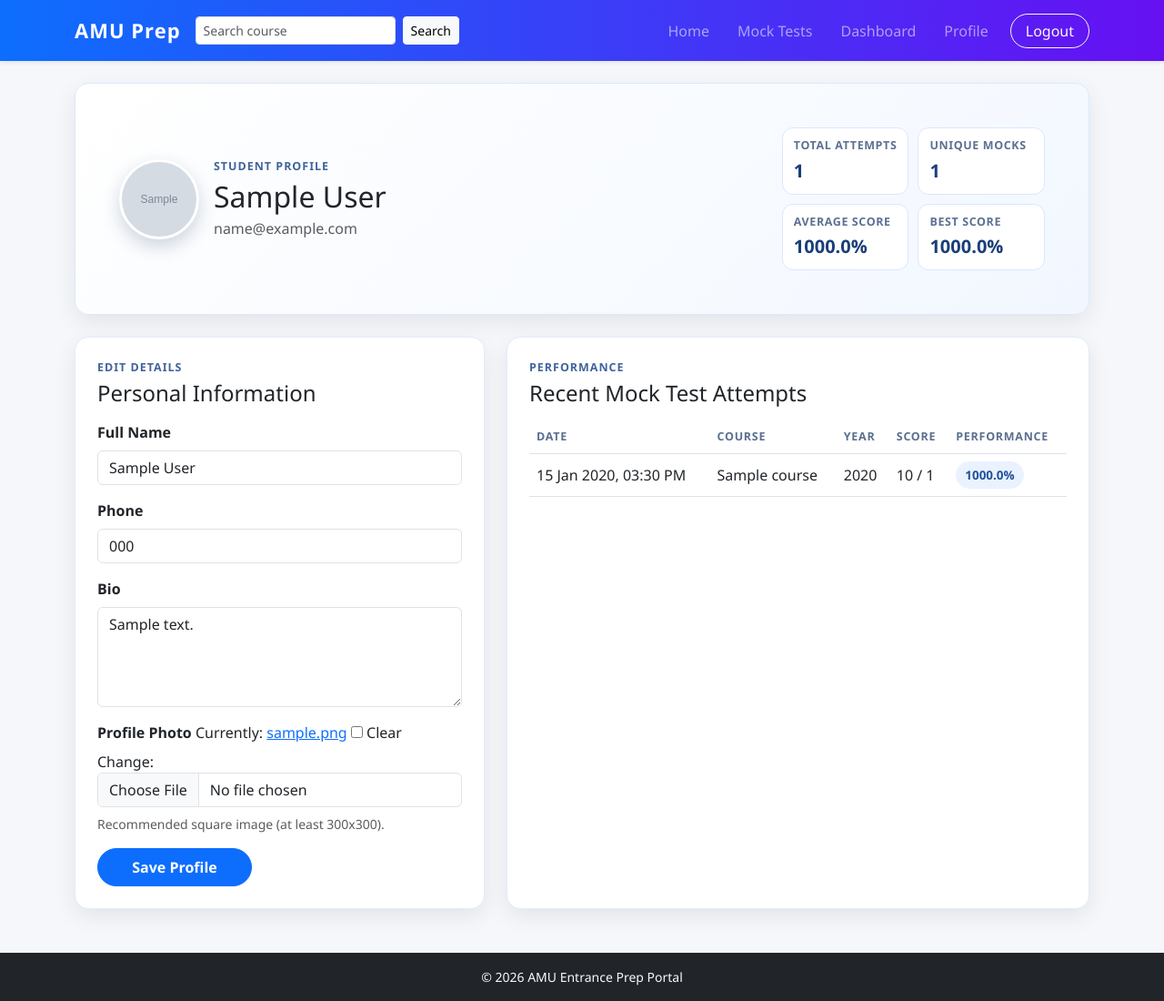
After one commit to Shaaz29/AMU_Entrance_Prep_Portal, a Django app: page /profile/ in a window 1280 px wide. The commit adds this page. Shown: the whole page at 91% size. Run offline with Django 5.2, Linux system fonts and the light colour scheme; a user stored in the database is signed in; tables that the repository leaves empty hold one stand-in row (values such as "Sample post"); grey boxes marked "Sample" are stand-in pictures.

Commit message:
Add profile dashboard, course search, and media deploy support

```diff
--- a/amu_portal/settings.py
+++ b/amu_portal/settings.py
@@ -138,7 +138,7 @@ STATICFILES_STORAGE = "whitenoise.storage.CompressedManifestStaticFilesStorage"
 
 # ================= MEDIA FILES =================
 MEDIA_URL = '/media/'
-MEDIA_ROOT = BASE_DIR / 'media'
+MEDIA_ROOT = os.getenv('MEDIA_ROOT', str(BASE_DIR / 'media'))
 
 
 # ================= AUTH REDIRECT =================
--- a/amu_portal/urls.py
+++ b/amu_portal/urls.py
@@ -1,7 +1,8 @@
 from django.contrib import admin
-from django.urls import path, include
+from django.urls import path, include, re_path
 from django.conf import settings
 from django.conf.urls.static import static
+from django.views.static import serve
 
 urlpatterns = [
     # Admin panel
@@ -15,3 +16,7 @@ urlpatterns = [
 if settings.DEBUG:
     urlpatterns += static(settings.MEDIA_URL, document_root=settings.MEDIA_ROOT)
     urlpatterns += static(settings.STATIC_URL, document_root=settings.STATIC_ROOT)
+else:
+    urlpatterns += [
+        re_path(r'^media/(?P<path>.*)$', serve, {'document_root': settings.MEDIA_ROOT}),
+    ]
--- a/prep/forms.py
+++ b/prep/forms.py
@@ -0,0 +1,15 @@
+from django import forms
+
+from .models import UserProfile
+
+
+class UserProfileForm(forms.ModelForm):
+	class Meta:
+		model = UserProfile
+		fields = ['full_name', 'phone', 'bio', 'photo']
+		widgets = {
+			'full_name': forms.TextInput(attrs={'class': 'form-control', 'placeholder': 'Enter full name'}),
+			'phone': forms.TextInput(attrs={'class': 'form-control', 'placeholder': 'Enter phone number'}),
+			'bio': forms.Textarea(attrs={'class': 'form-control', 'rows': 4, 'placeholder': 'Write something about yourself'}),
+			'photo': forms.ClearableFileInput(attrs={'class': 'form-control'}),
+		}
--- a/prep/urls.py
+++ b/prep/urls.py
@@ -13,6 +13,7 @@ urlpatterns = [
 
     # ================= DASHBOARD =================
     path('dashboard/', views.dashboard, name='dashboard'),
+    path('profile/', views.profile, name='profile'),
 
     # ================= MOCK TESTS =================
     path('mock-tests/', views.mock_tests, name='mock_tests'),
--- a/prep/views.py
+++ b/prep/views.py
@@ -5,12 +5,14 @@ from django.contrib.auth.decorators import login_required
 from django.contrib import messages
 from django.http import JsonResponse
 from django.conf import settings
+from django.utils.http import url_has_allowed_host_and_scheme
 import requests as http_requests
 from requests import exceptions as req_exceptions
 import logging
 
-from .models import MockTest, Question, Result, Course
+from .models import MockTest, Question, Result, Course, UserProfile
 from .utils import import_questions
+from .forms import UserProfileForm
 
 
 logger = logging.getLogger(__name__)
@@ -195,11 +197,14 @@ def user_login(request):
     if request.method == 'POST':
         username = request.POST.get('username')
         password = request.POST.get('password')
+        next_url = request.POST.get('next') or request.GET.get('next')
 
         user = authenticate(request, username=username, password=password)
 
         if user:
             login(request, user)
+            if next_url and url_has_allowed_host_and_scheme(next_url, allowed_hosts={request.get_host()}):
+                return redirect(next_url)
             return redirect('dashboard')
 
         messages.error(request, "Invalid username or password")
@@ -223,8 +228,18 @@ def dashboard(request):
 # ================= MOCK TEST LIST =================
 @login_required
 def mock_tests(request):
-    tests = MockTest.objects.all()
-    return render(request, 'mock_test.html', {'tests': tests, 'course': None})
+    search_query = (request.GET.get('q') or '').strip()
+    tests = MockTest.objects.select_related('course').all()
+
+    if search_query:
+        tests = tests.filter(course__name__icontains=search_query)
+
+    context = {
+        'tests': tests,
+        'course': None,
+        'search_query': search_query,
+    }
+    return render(request, 'mock_test.html', context)
 
 
 # ================= COURSE MOCK TEST LIST =================
@@ -403,6 +418,55 @@ def upload_questions(request):
 
 
 @login_required
+def profile(request):
+    profile_obj, _ = UserProfile.objects.get_or_create(user=request.user)
+
+    if request.method == 'POST':
+        form = UserProfileForm(request.POST, request.FILES, instance=profile_obj)
+        if form.is_valid():
+            form.save()
+            messages.success(request, 'Profile updated successfully.')
+            return redirect('profile')
+        messages.error(request, 'Please correct the errors in your profile form.')
+    else:
+        form = UserProfileForm(instance=profile_obj)
+
+    attempts_qs = Result.objects.filter(user=request.user).select_related('mocktest', 'mocktest__course').order_by('-date')
+
+    attempts = []
+    percentages = []
+    for item in attempts_qs:
+        total_questions = item.mocktest.questions.count()
+        score_percentage = round((item.score / total_questions) * 100, 1) if total_questions else 0.0
+        percentages.append(score_percentage)
+        attempts.append({
+            'date': item.date,
+            'course_name': item.mocktest.course.name,
+            'year': item.mocktest.year,
+            'score': item.score,
+            'total_questions': total_questions,
+            'score_percentage': score_percentage,
+        })
+
+    total_attempts = len(attempts)
+    unique_mocks = Result.objects.filter(user=request.user).values('mocktest').distinct().count()
+    average_percentage = round(sum(percentages) / total_attempts, 1) if total_attempts else 0.0
+    best_percentage = round(max(percentages), 1) if percentages else 0.0
+    recent_attempts = attempts[:8]
+
+    context = {
+        'profile_obj': profile_obj,
+        'form': form,
+        'total_attempts': total_attempts,
+        'unique_mocks': unique_mocks,
+        'average_percentage': average_percentage,
+        'best_percentage': best_percentage,
+        'recent_attempts': recent_attempts,
+    }
+    return render(request, 'profile.html', context)
+
+
+@login_required
 def explain_question(request, question_id):
     if request.method != 'GET':
         return JsonResponse({'error': 'Method not allowed.'}, status=405)
--- a/static/css/style.css
+++ b/static/css/style.css
@@ -661,3 +661,111 @@ footer:hover {
     background: #0d6efd;
     flex-shrink: 0;
 }
+
+/* ===== PROFILE PAGE ===== */
+.profile-page {
+    max-width: 1180px;
+    margin: 0 auto;
+}
+
+.profile-hero-card {
+    border: 1px solid #dce8ff;
+    background: linear-gradient(135deg, #ffffff, #f2f7ff);
+}
+
+.profile-kicker {
+    text-transform: uppercase;
+    letter-spacing: 0.08em;
+    font-size: 0.78rem;
+    color: #40639c;
+    font-weight: 700;
+}
+
+.profile-avatar-wrap {
+    width: 88px;
+    height: 88px;
+}
+
+.profile-avatar {
+    width: 100%;
+    height: 100%;
+    border-radius: 50%;
+    object-fit: cover;
+    border: 3px solid #ffffff;
+    box-shadow: 0 8px 20px rgba(20, 49, 89, 0.2);
+    background: #f4f7fc;
+}
+
+.profile-avatar-fallback {
+    display: flex;
+    align-items: center;
+    justify-content: center;
+    font-size: 2rem;
+    font-weight: 800;
+    color: #1e4f95;
+    background: #e9f1ff;
+}
+
+.profile-chip-grid {
+    display: grid;
+    grid-template-columns: repeat(2, minmax(120px, 1fr));
+    gap: 10px;
+    min-width: 280px;
+}
+
+.profile-chip {
+    border-radius: 12px;
+    border: 1px solid #dbe7ff;
+    background: #ffffff;
+    padding: 10px 12px;
+}
+
+.profile-chip span {
+    display: block;
+    color: #5c7092;
+    font-size: 0.78rem;
+    text-transform: uppercase;
+    letter-spacing: 0.05em;
+    font-weight: 700;
+}
+
+.profile-chip strong {
+    display: block;
+    font-size: 1.25rem;
+    color: #1a3f78;
+    margin-top: 3px;
+}
+
+.profile-form-card,
+.profile-history-card {
+    border: 1px solid #e2ebfa;
+}
+
+.profile-save-btn {
+    min-width: 170px;
+    border-radius: 999px;
+    font-weight: 700;
+}
+
+.profile-table thead th {
+    font-size: 0.78rem;
+    text-transform: uppercase;
+    letter-spacing: 0.06em;
+    color: #5a6f8f;
+}
+
+.profile-performance-pill {
+    display: inline-block;
+    border-radius: 999px;
+    padding: 5px 10px;
+    background: #eaf2ff;
+    color: #21529a;
+    font-weight: 700;
+    font-size: 0.84rem;
+}
+
+@media (max-width: 991px) {
+    .profile-chip-grid {
+        min-width: 100%;
+    }
+}
--- a/templates/base.html
+++ b/templates/base.html
@@ -38,6 +38,13 @@
 <!-- Navbar Items -->
 <div class="collapse navbar-collapse" id="navbarMenu">
 
+  {% if user.is_authenticated %}
+  <form class="d-flex me-lg-3 mb-2 mb-lg-0" role="search" method="GET" action="/mock-tests/">
+    <input class="form-control form-control-sm" type="search" name="q" placeholder="Search course" aria-label="Search course" value="{{ request.GET.q|default:'' }}">
+    <button class="btn btn-sm btn-light ms-2" type="submit">Search</button>
+  </form>
+  {% endif %}
+
   <ul class="navbar-nav ms-auto align-items-lg-center">
 
     <li class="nav-item">
@@ -51,6 +58,12 @@
     <li class="nav-item">
       <a class="nav-link" href="/dashboard/">Dashboard</a>
     </li>
+
+    {% if user.is_authenticated %}
+    <li class="nav-item">
+      <a class="nav-link" href="/profile/">Profile</a>
+    </li>
+    {% endif %}
 
     {% if user.is_authenticated %}
     <li class="nav-item ms-lg-3">
--- a/templates/login.html
+++ b/templates/login.html
@@ -20,6 +20,7 @@
 
       <form method="POST">
         {% csrf_token %}
+        <input type="hidden" name="next" value="{{ request.GET.next }}">
 
         <div class="mb-3">
           <label class="form-label">Username</label>
--- /dev/null
+++ b/templates/profile.html
@@ -0,0 +1,125 @@
+{% extends 'base.html' %}
+
+{% block content %}
+<div class="profile-page">
+    <div class="card profile-hero-card mb-4">
+        <div class="card-body p-4 p-lg-5">
+            <div class="d-flex flex-column flex-lg-row align-items-lg-center justify-content-between gap-4">
+                <div class="d-flex align-items-center gap-3">
+                    <div class="profile-avatar-wrap">
+                        {% if profile_obj.photo %}
+                        <img src="{{ profile_obj.photo.url }}" alt="Profile photo" class="profile-avatar">
+                        {% else %}
+                        <div class="profile-avatar profile-avatar-fallback">{{ request.user.username|slice:":1"|upper }}</div>
+                        {% endif %}
+                    </div>
+                    <div>
+                        <p class="profile-kicker mb-1">Student Profile</p>
+                        <h2 class="mb-1">{{ profile_obj.full_name|default:request.user.username }}</h2>
+                        <p class="text-muted mb-0">{{ request.user.email|default:"No email added" }}</p>
+                    </div>
+                </div>
+
+                <div class="profile-chip-grid">
+                    <div class="profile-chip">
+                        <span>Total Attempts</span>
+                        <strong>{{ total_attempts }}</strong>
+                    </div>
+                    <div class="profile-chip">
+                        <span>Unique Mocks</span>
+                        <strong>{{ unique_mocks }}</strong>
+                    </div>
+                    <div class="profile-chip">
+                        <span>Average Score</span>
+                        <strong>{{ average_percentage }}%</strong>
+                    </div>
+                    <div class="profile-chip">
+                        <span>Best Score</span>
+                        <strong>{{ best_percentage }}%</strong>
+                    </div>
+                </div>
+            </div>
+        </div>
+    </div>
+
+    <div class="row g-4">
+        <div class="col-lg-5">
+            <div class="card profile-form-card h-100">
+                <div class="card-body p-4">
+                    <p class="profile-kicker mb-1">Edit Details</p>
+                    <h4 class="mb-3">Personal Information</h4>
+
+                    <form method="POST" enctype="multipart/form-data">
+                        {% csrf_token %}
+
+                        <div class="mb-3">
+                            <label class="form-label fw-semibold">Full Name</label>
+                            {{ form.full_name }}
+                        </div>
+
+                        <div class="mb-3">
+                            <label class="form-label fw-semibold">Phone</label>
+                            {{ form.phone }}
+                        </div>
+
+                        <div class="mb-3">
+                            <label class="form-label fw-semibold">Bio</label>
+                            {{ form.bio }}
+                        </div>
+
+                        <div class="mb-3">
+                            <label class="form-label fw-semibold">Profile Photo</label>
+                            {{ form.photo }}
+                            <p class="text-muted small mb-0 mt-2">Recommended square image (at least 300x300).</p>
+                        </div>
+
+                        <button type="submit" class="btn btn-primary profile-save-btn">Save Profile</button>
+                    </form>
+                </div>
+            </div>
+        </div>
+
+        <div class="col-lg-7">
+            <div class="card profile-history-card h-100">
+                <div class="card-body p-4">
+                    <p class="profile-kicker mb-1">Performance</p>
+                    <h4 class="mb-3">Recent Mock Test Attempts</h4>
+
+                    {% if recent_attempts %}
+                    <div class="table-responsive">
+                        <table class="table table-hover align-middle mb-0 profile-table">
+                            <thead>
+                                <tr>
+                                    <th>Date</th>
+                                    <th>Course</th>
+                                    <th>Year</th>
+                                    <th>Score</th>
+                                    <th>Performance</th>
+                                </tr>
+                            </thead>
+                            <tbody>
+                                {% for item in recent_attempts %}
+                                <tr>
+                                    <td>{{ item.date|date:"d M Y, h:i A" }}</td>
+                                    <td>{{ item.course_name }}</td>
+                                    <td>{{ item.year }}</td>
+                                    <td>{{ item.score }} / {{ item.total_questions }}</td>
+                                    <td>
+                                        <span class="profile-performance-pill">{{ item.score_percentage }}%</span>
+                                    </td>
+                                </tr>
+                                {% endfor %}
+                            </tbody>
+                        </table>
+                    </div>
+                    {% else %}
+                    <div class="alert alert-info mb-0">
+                        No attempts yet. Start a mock test to build your performance profile.
+                    </div>
+                    {% endif %}
+                </div>
+            </div>
+        </div>
+    </div>
+</div>
+{% endblock %}
```
Also changed, not shown: prep/admin.py (+7 -1 lines), prep/models.py (+15 -0 lines), templates/mock_test.html (+7 -0 lines), prep/migrations/0003_userprofile.py (added).
